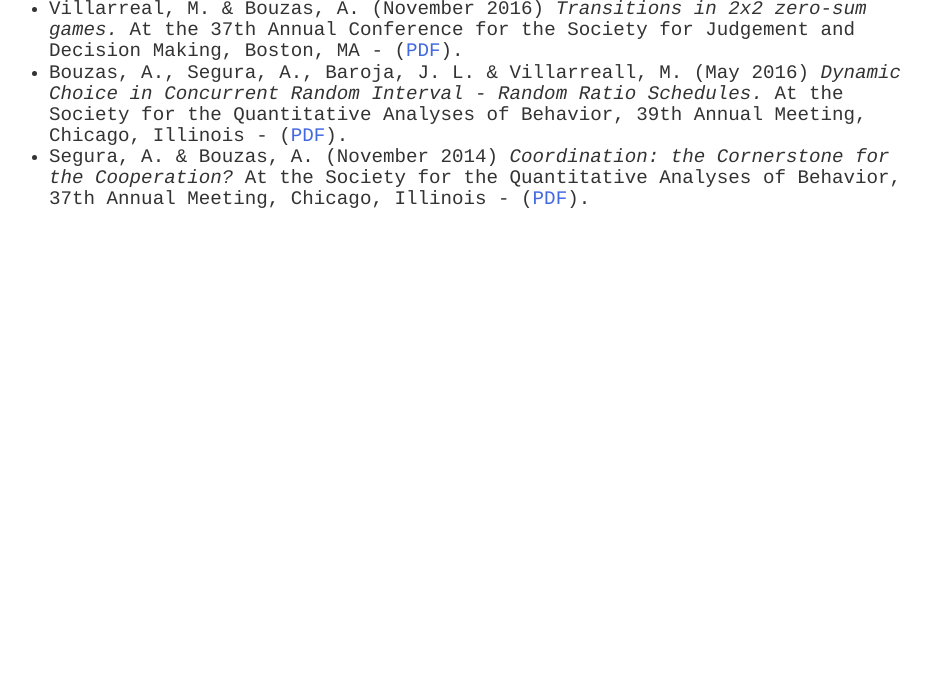
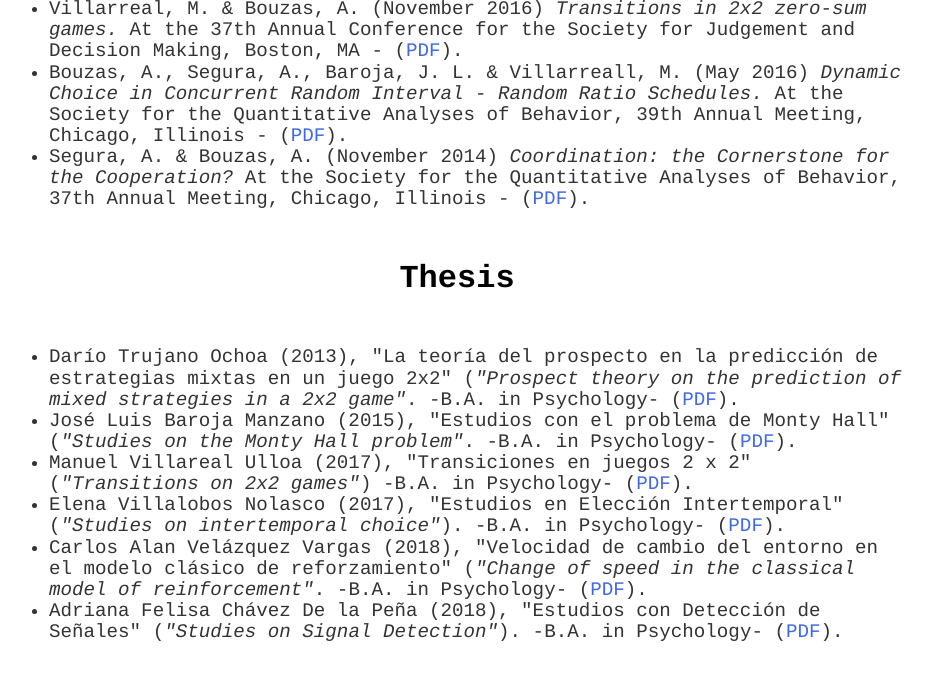
Before and after one commit to BouzasLab25/bouzaslab25.github.io, a Jekyll site: the page built from publications/index.html, in a window 1280 px wide and 900 px high, scrolled down 3208 px. Shown: the top 680 px of the window, without its empty margins (183-1114 px from the left). Built offline with Jekyll 4.4.1, drawn with Linux system fonts in a browser that asks for light colours.

Commit message:
Update index.html

```diff
--- a/publications/index.html
+++ b/publications/index.html
@@ -32,7 +32,6 @@ title: Lab25 Publications
 	</ul>
 
 
-
 		<h3>Conferences and Presentations</h3>
 	<ul>
 	<li class='ho' >Segura, A. & Bouzas, A. (November 2015) Modelando entornos cooperativos: implementación de un nuevo paradigma. V International Seminar of Behavior and Applications, UNAM - Mexico City. - (<a class='link' href="/presentations/SINCA-V_AleSegura.pdf" target="_blank">PDF</a>).</li>
@@ -46,9 +45,7 @@ title: Lab25 Publications
 		<h5> SINCA VI (VI International Seminar of Behavior and Applications) at Autonomous University of Tlaxcala; Tlaxcala, Mexico.</h5>
 
 	<ul>
-
 	 	<h4> Symposium: Modelos de adaptabilidad en entornos dinámicos: Estudios sobre detección, preferencias y probabilidad (Models of adaptability to dynamic environments: Studies about detection, preferences and probability).</h4>
-
 	<li class='ho' >Velázquez, C. (November 2017) Predicción en entornos con cambios graduales (<i>Predictions on gradually changing environments</i>) - (<a class='link' href="/presentations/SINCAVI_Carlos.pdf" target="_blank">PDF</a>). </li>
 	<li class='ho' >Niño, J.M. (November 2017) Transitividad en Ganancias y Pérdidas (<i>Transitivity on Gains and Losses)</i>.</li>
 	<li class='ho' >Chávez, A.F. (November 2017) El Efecto Espejo en Percepción: No es otro estudio de Memoria de Reconocimiento (<i>The Mirror Effect within perception: Not another Recognition Memory study)</i> - (<a class='link' href="/presentations/SINCAVI_Felisa.pdf" target="_blank">PDF</a>). </li>
@@ -60,6 +57,7 @@ title: Lab25 Publications
  	<li class='ho' >Chávez, M., & Bouzas, A.  (November 2017) Evaluación de preferencias temporales: contraste entre dos tareas (<i>Assesment of temporal preferences: a comparison between two tasks)</i>. </li>
  	<li class='ho' >Villalobos,E. & Bouzas, A.  (November 2017) Efectos de intervalo e intransitividad en elección intertemporal y elección bajo riesgo (<i>Interval and intransitivity effects on intertemporal and under risk choice)</i> - (<a class='link' href="/presentations/SINCAVI_Elena.pdf" target="_blank">PDF</a>).</li>
  	<li class='ho' >Baroja, J.L. & Bouzas, A.  (November 2017) Velocidad de ajuste en ambientes dinámicos (<i>Speed of adjustment to dynamic environments)</i>.</li>
+
 		<h5> SINCA V (V International Seminar of Behavior and Applications) at National Autonomous University of Mexico; Mexico City.</h5>
 		<h4> Symposium: Conductas de Riesgo: Evaluación de modelos de Elección (Risky behaviours: assessment of choice models.)</h4>
 
@@ -72,7 +70,6 @@ title: Lab25 Publications
 
 
 		<h3>Posters</h3>
-
 	<ul>
 	<li class='ho' > Baroja, J. L. & Bouzas, A. (November 2016) <i> Learning to wait: Dynamic Persistence in Uncertain Environments.</i>At the Psychonomic Society's 57th Annual Meeting, Boston, MA - (<a class='link' href="/documents/poster_baroja_2016.pdf" target="_blank">PDF</a>). </li>
 
@@ -87,6 +84,22 @@ title: Lab25 Publications
 	<li class='ho' >Bouzas, A., Segura, A., Baroja, J. L. & Villarreall, M. (May 2016) <i> Dynamic Choice in Concurrent Random Interval - Random Ratio Schedules.</i> At the Society for the Quantitative Analyses of Behavior, 39th Annual Meeting, Chicago, Illinois - (<a class='link' href="/documents/poster_SQAB_2016.pdf" target="_blank">PDF</a>). </li>
 
 	<li class='ho' >Segura, A. & Bouzas, A. (November 2014) <i> Coordination: the Cornerstone for the Cooperation? </i> At the Society for the Quantitative Analyses of Behavior, 37th Annual Meeting, Chicago, Illinois - (<a class='link' href="/documents/SeguraSQAB.pdf" target="_blank">PDF</a>). </li>
-
 	</ul>
 </div><!-- /.blurb -->
+
+
+		<h3>Thesis</h3>
+
+	<ul>
+	<li class='ho' >Darío Trujano Ochoa (2013), "La teoría del prospecto en la predicción de estrategias mixtas en un juego 2x2" (<i>"Prospect theory on the prediction of mixed strategies in a 2x2 game"</i>. -B.A. in Psychology-  (<a class='link' href="http://132.248.9.195/ptd2013/noviembre/0706151/Index.html" target="_blank">PDF</a>). </li>
+
+	<li class='ho' >José Luis Baroja Manzano (2015), "Estudios con el problema de Monty Hall" (<i>"Studies on the Monty Hall problem"</i>. -B.A. in Psychology-  (<a class='link' href="http://132.248.9.195/ptd2015/abril/303158329/Index.html" target="_blank">PDF</a>). </li>
+
+	<li class='ho' >Manuel Villareal Ulloa (2017), "Transiciones en juegos 2 x 2" (<i>"Transitions on 2x2 games"</i>) -B.A. in Psychology- (<a class='link' href="http://132.248.9.195/ptd2017/febrero/304112373/Index.html" target="_blank">PDF</a>). </li>
+
+	<li class='ho' >Elena Villalobos Nolasco (2017), "Estudios en Elección Intertemporal" (<i>"Studies on intertemporal choice"</i>). -B.A. in Psychology-  (<a class='link' href="http://132.248.9.195/ptd2017/mayo/309226352/Index.html" target="_blank">PDF</a>). </li>
+
+	<li class='ho' >Carlos Alan Velázquez Vargas (2018), "Velocidad de cambio del entorno en el modelo clásico de reforzamiento" (<i>"Change of speed in the classical model of reinforcement"</i>. -B.A. in Psychology-  (<a class='link' href="http://132.248.9.195/ptd2018/enero/0769970/Index.html" target="_blank">PDF</a>). </li>
+
+	<li class='ho' >Adriana Felisa Chávez De la Peña (2018), "Estudios con Detección de Señales" (<i>"Studies on Signal Detection"</i>). -B.A. in Psychology-  (<a class='link' href="http://132.248.9.195/ptd2018/febrero/0770659/Index.html" target="_blank">PDF</a>). </li>
+	</ul>
```
Lines whose indentation alone changed are shown as unchanged.
